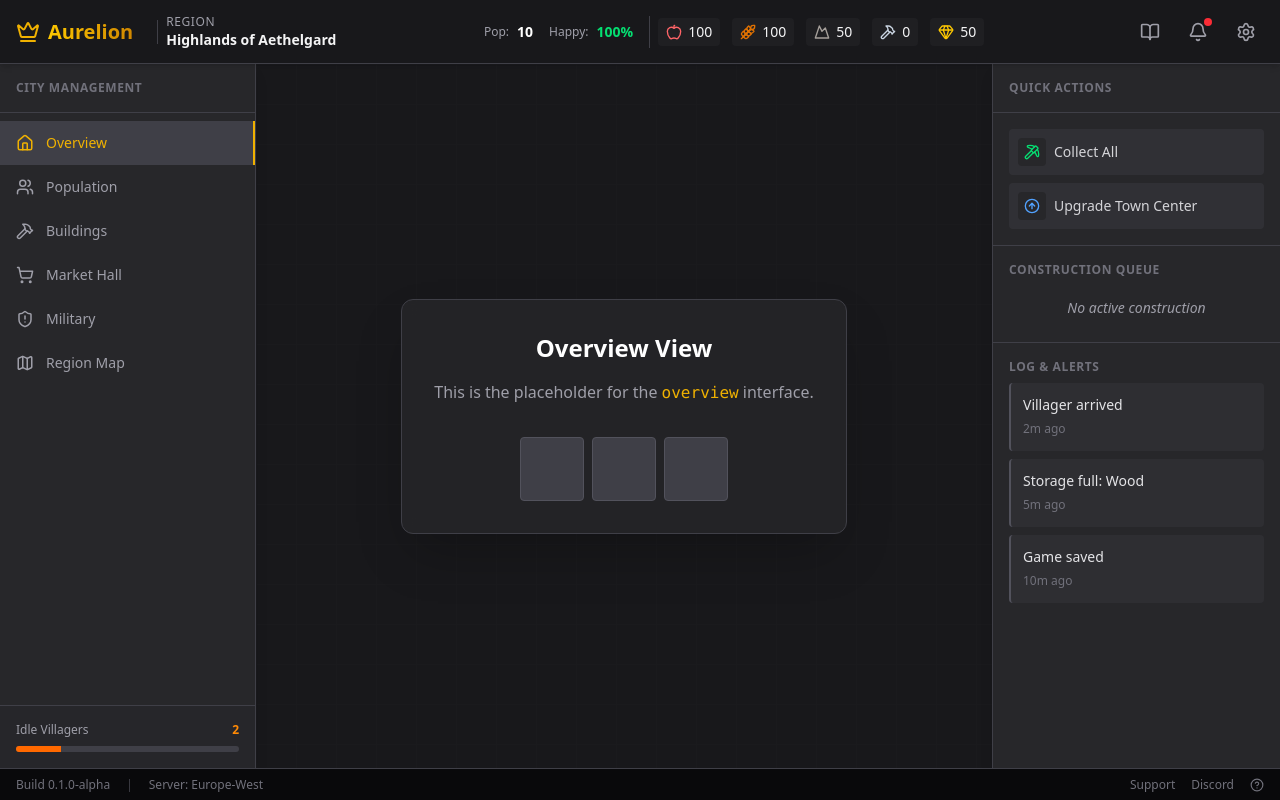
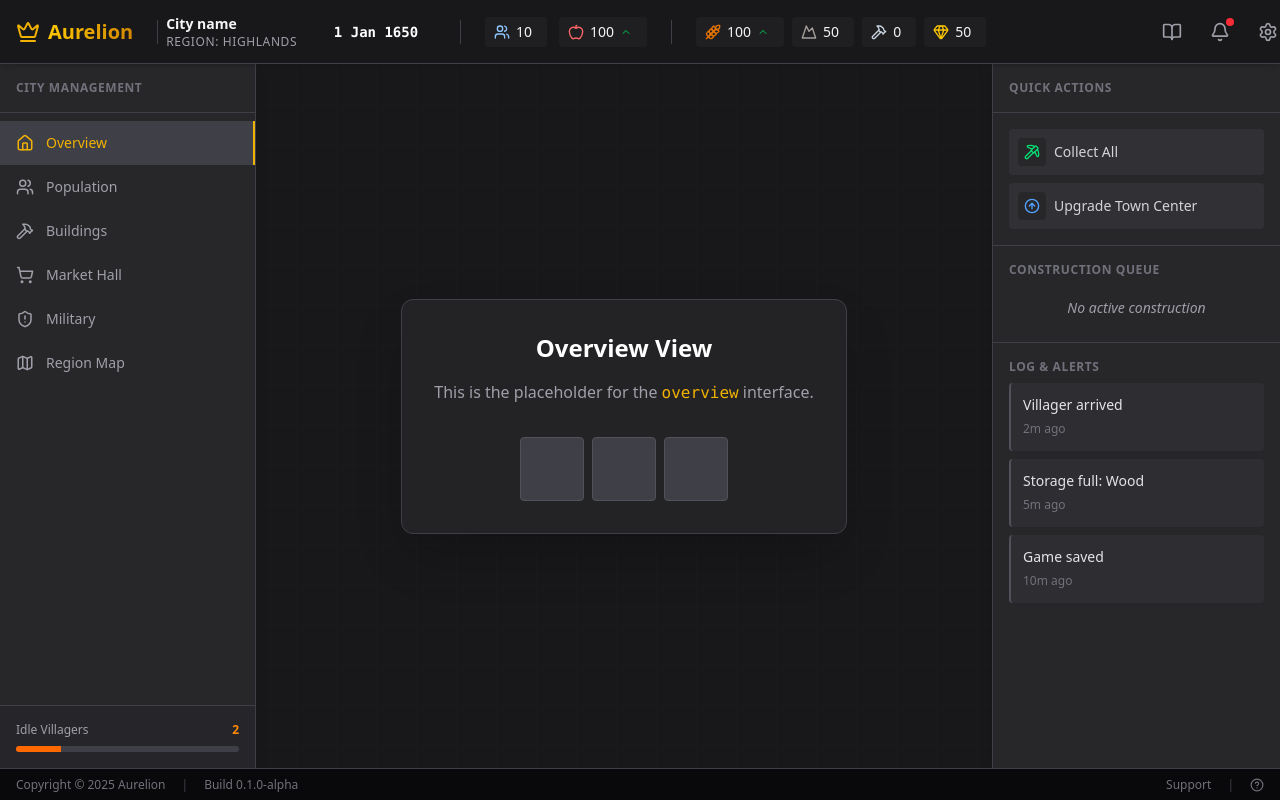
Before and after one commit to yourigruiters/Aurelion, a React (Vite) app: page / in a window 1280 px wide. Built offline with nearby package versions, Linux system fonts and the light colour scheme.

Commit message:
feat: layout setup

```diff
--- a/src/components/layout/Footer.jsx
+++ b/src/components/layout/Footer.jsx
@@ -5,18 +5,16 @@ const Footer = () => {
   return (
     <div className="w-full flex justify-between items-center text-zinc-500">
       <div className="flex items-center space-x-4">
-        <span>Build 0.1.0-alpha</span>
+        <span>Copyright © 2025 Aurelion</span>
         <span className="hidden md:inline text-zinc-700">|</span>
-        <span className="hidden md:inline">Server: Europe-West</span>
+        <span className="hidden md:inline">Build 0.1.0-alpha</span>
       </div>
 
       <div className="flex items-center space-x-4">
         <a href="#" className="hover:text-zinc-300 transition-colors">
           Support
         </a>
-        <a href="#" className="hover:text-zinc-300 transition-colors">
-          Discord
-        </a>
+        <span className="hidden md:inline text-zinc-700">|</span>
         <HelpCircle size={14} className="cursor-pointer hover:text-zinc-300" />
       </div>
     </div>
--- a/src/components/layout/LeftSidebar.jsx
+++ b/src/components/layout/LeftSidebar.jsx
@@ -14,7 +14,7 @@ import {
 const SidebarItem = ({ id, icon: Icon, label, isActive, onClick }) => (
   <button
     onClick={() => onClick(id)}
-    className={`w-full flex items-center space-x-3 px-4 py-3 text-sm font-medium transition-colors ${
+    className={`w-full flex items-center space-x-3 px-4 py-3 text-sm font-medium transition-colors cursor-pointer ${
       isActive
         ? "bg-zinc-700 text-yellow-500 border-r-2 border-yellow-500"
         : "text-zinc-400 hover:bg-zinc-700/50 hover:text-zinc-200"
--- a/src/components/layout/TopBar.jsx
+++ b/src/components/layout/TopBar.jsx
@@ -10,24 +10,69 @@ import {
   Wheat,
   Apple,
   Mountain,
+  Users,
+  ChevronUp,
+  ChevronDown,
 } from "lucide-react";
 
-const ResourceItem = ({ icon: Icon, value, color }) => (
-  <div className="flex items-center space-x-1.5 bg-zinc-800/50 px-2 py-1 rounded">
-    <Icon size={16} className={color} />
-    <span className="text-sm font-medium">{value}</span>
-  </div>
-);
+// Helper to format date from daysPassed (Start: 1650-01-01)
+const formatDate = (daysPassed) => {
+  const startDate = new Date("1650-01-01");
+  startDate.setDate(startDate.getDate() + daysPassed);
+  return startDate.toLocaleDateString("en-GB", {
+    day: "numeric",
+    month: "short",
+    year: "numeric",
+  });
+};
+
+const ResourceItem = ({ icon: Icon, value, rate = 0, color, tooltipLabel }) => {
+  // Determine arrow
+  let ArrowIcon = null;
+  let arrowColor = "";
+  if (rate > 0) {
+    ArrowIcon = ChevronUp;
+    arrowColor = "text-green-500";
+  } else if (rate < 0) {
+    ArrowIcon = ChevronDown;
+    arrowColor = "text-red-500";
+  }
+
+  return (
+    <div className="group relative flex items-center space-x-1.5 bg-zinc-800/50 px-2 py-1 rounded cursor-default border border-transparent hover:border-zinc-600 transition-colors">
+      <Icon size={16} className={color} />
+      <span className="text-sm font-medium">{Math.floor(value)}</span>
+      {ArrowIcon && <ArrowIcon size={12} className={arrowColor} />}
+
+      {/* Tooltip */}
+      <div className="absolute top-full mt-2 left-1/2 -translate-x-1/2 w-48 bg-zinc-900 border border-zinc-700 shadow-xl rounded p-2 text-xs z-50 opacity-0 group-hover:opacity-100 transition-opacity pointer-events-none">
+        <div className="font-bold mb-1 text-zinc-300">{tooltipLabel}</div>
+        <div className="flex justify-between text-green-400">
+          <span>Income:</span>
+          <span>+{rate > 0 ? rate : 0} / day</span>
+        </div>
+        {/* TODO: Add 'Use' when consumption logic exists */}
+        <div className="flex justify-between text-red-400">
+          <span>Use:</span>
+          <span>{rate < 0 ? rate : 0} / day</span>
+        </div>
+      </div>
+    </div>
+  );
+};
 
 const TopBar = () => {
-  const { population, happiness, resources } = useSelector(
-    (state) => state.resources
-  );
+  const {
+    population,
+    resources,
+    daysPassed = 0,
+    rates,
+  } = useSelector((state) => state.resources);
 
   return (
     <header className="h-full w-full bg-zinc-900 border-b border-zinc-700 flex items-center justify-between px-4">
-      {/* Left: Brand / Region */}
-      <div className="flex items-center space-x-4">
+      {/* Left Area: Logo & Region */}
+      <div className="flex items-center space-x-4 min-w-[300px]">
         <div className="flex items-center space-x-2">
           <Crown size={24} className="text-yellow-500" />
           <h1 className="text-xl font-bold bg-gradient-to-r from-yellow-400 to-yellow-600 text-transparent bg-clip-text">
@@ -36,57 +81,81 @@ const TopBar = () => {
         </div>
         <div className="h-6 w-px bg-zinc-700 mx-2" />
         <div className="flex flex-col">
+          <span className="text-sm font-semibold">City name</span>
           <span className="text-xs text-zinc-400 uppercase tracking-wider">
-            Region
+            Region: Highlands
           </span>
-          <span className="text-sm font-semibold">Highlands of Aethelgard</span>
         </div>
       </div>
 
-      {/* Center: Resources */}
-      <div className="flex items-center space-x-4">
-        <div className="flex items-center space-x-2 mr-4">
-          <span className="text-xs text-zinc-400">Pop:</span>
-          <span className="text-sm font-semibold text-white">{population}</span>
-          <span className="text-xs text-zinc-400 ml-2">Happy:</span>
-          <span className="text-sm font-semibold text-green-400">
-            {happiness}%
-          </span>
+      {/* Center Area: Date & Resources */}
+      <div className="flex-1 flex items-center justify-center space-x-6">
+        {/* Date */}
+        <div className="flex items-center space-x-2">
+          <div className="flex flex-col items-center justify-center min-w-[120px]">
+            <span className="text-sm font-bold text-white font-mono leading-none">
+              {formatDate(daysPassed)}
+            </span>
+          </div>
         </div>
 
-        <div className="h-8 w-px bg-zinc-700 mr-2" />
+        <div className="h-6 w-px bg-zinc-700" />
 
+        {/* Population & Food Group */}
         <div className="flex items-center space-x-3">
+          <ResourceItem
+            icon={Users}
+            value={population}
+            rate={rates.population}
+            color="text-blue-300"
+            tooltipLabel="Population"
+          />
           <ResourceItem
             icon={Apple}
             value={resources.food}
+            rate={rates.food}
             color="text-red-400"
+            tooltipLabel="Food"
           />
+        </div>
+
+        <div className="h-6 w-px bg-zinc-700" />
+
+        {/* Other Resources */}
+        <div className="flex items-center space-x-2">
           <ResourceItem
             icon={Wheat}
             value={resources.wood}
+            rate={rates.wood}
             color="text-amber-600"
+            tooltipLabel="Wood"
           />
           <ResourceItem
             icon={Mountain}
             value={resources.stone}
+            rate={rates.stone}
             color="text-stone-400"
+            tooltipLabel="Stone"
           />
           <ResourceItem
             icon={Hammer}
             value={resources.iron}
+            rate={rates.iron}
             color="text-slate-300"
+            tooltipLabel="Iron"
           />
           <ResourceItem
             icon={Gem}
             value={resources.gold}
+            rate={rates.gold}
             color="text-yellow-400"
+            tooltipLabel="Gold"
           />
         </div>
       </div>
 
-      {/* Right: Actions */}
-      <div className="flex items-center space-x-3">
+      {/* Right Area: Actions */}
+      <div className="flex items-center space-x-3 min-w-[300px] justify-end">
         <button className="p-2 hover:bg-zinc-800 rounded-full transition-colors text-zinc-400 hover:text-white">
           <BookOpen size={20} />
         </button>
--- a/src/store/resourcesSlice.js
+++ b/src/store/resourcesSlice.js
@@ -2,7 +2,6 @@ import { createSlice } from "@reduxjs/toolkit";
 
 const initialState = {
   population: 10,
-  happiness: 100,
   resources: {
     food: 100,
     wood: 100,
@@ -10,9 +9,11 @@ const initialState = {
     iron: 0,
     gold: 50,
   },
+  daysPassed: 0,
   rates: {
-    food: 0,
-    wood: 0,
+    population: 0,
+    food: 10,
+    wood: 5,
     stone: 0,
     iron: 0,
     gold: 0,
@@ -36,6 +37,13 @@ export const resourcesSlice = createSlice({
           state.resources[key] += state.rates[key];
         }
       });
+      // Population growth if rate exists
+      if (state.rates.population) {
+        state.population += state.rates.population;
+      }
+    },
+    advanceDay: (state) => {
+      state.daysPassed += 1;
     },
     setRate: (state, action) => {
       const { resource, rate } = action.payload;
@@ -46,7 +54,7 @@ export const resourcesSlice = createSlice({
   },
 });
 
-export const { updateResource, tickResources, setRate } =
+export const { updateResource, tickResources, advanceDay, setRate } =
   resourcesSlice.actions;
 
 export default resourcesSlice.reducer;
--- a/src/store/store.js
+++ b/src/store/store.js
@@ -8,6 +8,7 @@ import {
   PERSIST,
   PURGE,
   REGISTER,
+  createMigrate,
 } from "redux-persist";
 import storage from "redux-persist/lib/storage"; // defaults to localStorage for web
 
@@ -21,7 +22,12 @@ const rootReducer = combineReducers({
 
 const persistConfig = {
   key: "root",
+  version: 1,
   storage,
+  migrate: (state) => {
+    // Simple migration: if version changed (or undefined), just return undefined to reset
+    return Promise.resolve(undefined);
+  },
 };
 
 const persistedReducer = persistReducer(persistConfig, rootReducer);
```
